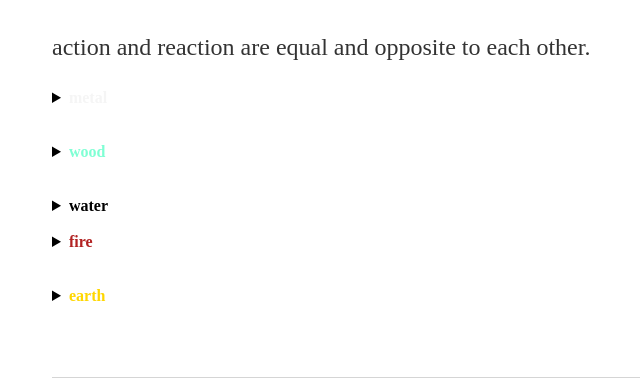
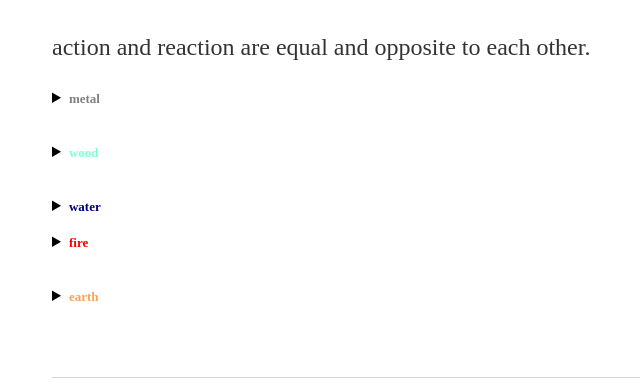
Before and after one commit to maksuihin/maksuihin.github.io, a Jekyll site: the page built from portfolio2024/index.html, in a window 1280 px wide. Shown: the part 156-546 px from the top of the page, without its empty margins (76-716 px from the left). Built offline with Jekyll 4.4.1, drawn with Linux system fonts in a browser that asks for light colours.

Commit message:
colour of headings

```diff
--- a/portfolio2024/index.html
+++ b/portfolio2024/index.html
@@ -17,7 +17,7 @@ img {max-width:800px}
 </small>--></p>
 
 
-        <details><summary><b><font color="whitesmoke">metal</font></b></summary>
+        <details><summary><b><font color="grey" size="2rem">metal</font></b></summary>
 
 <p>
 
@@ -159,7 +159,7 @@ I want to keep the mythical field open, and keep making art to convey hope to ev
 </br>
 </br>
 
-        <details><summary><b><font color="aquamarine">wood</font></b></summary>
+        <details><summary><b><font color="aquamarine" size="2rem">wood</font></b></summary>
 
 <img src="/portfolio2022media/MAK Sui-hin - Elevator (2016).jpg" alt="Artwork/Performance: Elevator" width=80%>
 <details open>
@@ -189,7 +189,7 @@ Installed to photograph the Lion Rock, Victoria Harbour, PolyU, Nathan Road, YOH
 </br>
 
 
-        <details><summary><b><font color="black">water</font></b></summary>
+        <details><summary><b><font color="navy" size="2rem">water</font></b></summary>
 
 <video controls width=40% title="tofu (2018)">
 <source src="/portfolio2022media/MAK Sui-hin - tofu (2018).mp4">
@@ -255,7 +255,7 @@ Lyrics written for the original government TV commercial melody, personally sung
           </details>
 </br>
 
-        <details><summary><b><font color="firebrick">fire</font></b></summary>
+        <details><summary><b><font color="red" size="2rem">fire</font></b></summary>
 
 <!-- <img src="/portfolio2022media/MAK Sui-hin - Peccata Onanitica (2018).jpg" alt="Cover art: Peccata Onanitica" width=80%> -->
 </br>
@@ -295,7 +295,7 @@ National Security Education Day.  Uphold National Security; Safeguard Our Home.
 </br>
     </br>
 
-      <details><summary><b><font color="gold">earth</font></b></summary>
+      <details><summary><b><font color="sandybrown" size="2rem">earth</font></b></summary>
 
 <!-- <img src="/portfolio2022media/MAK Sui-hin - Peccata Onanitica (2018).jpg" alt="Cover art: Peccata Onanitica" width=80%> -->
 </br>
```
